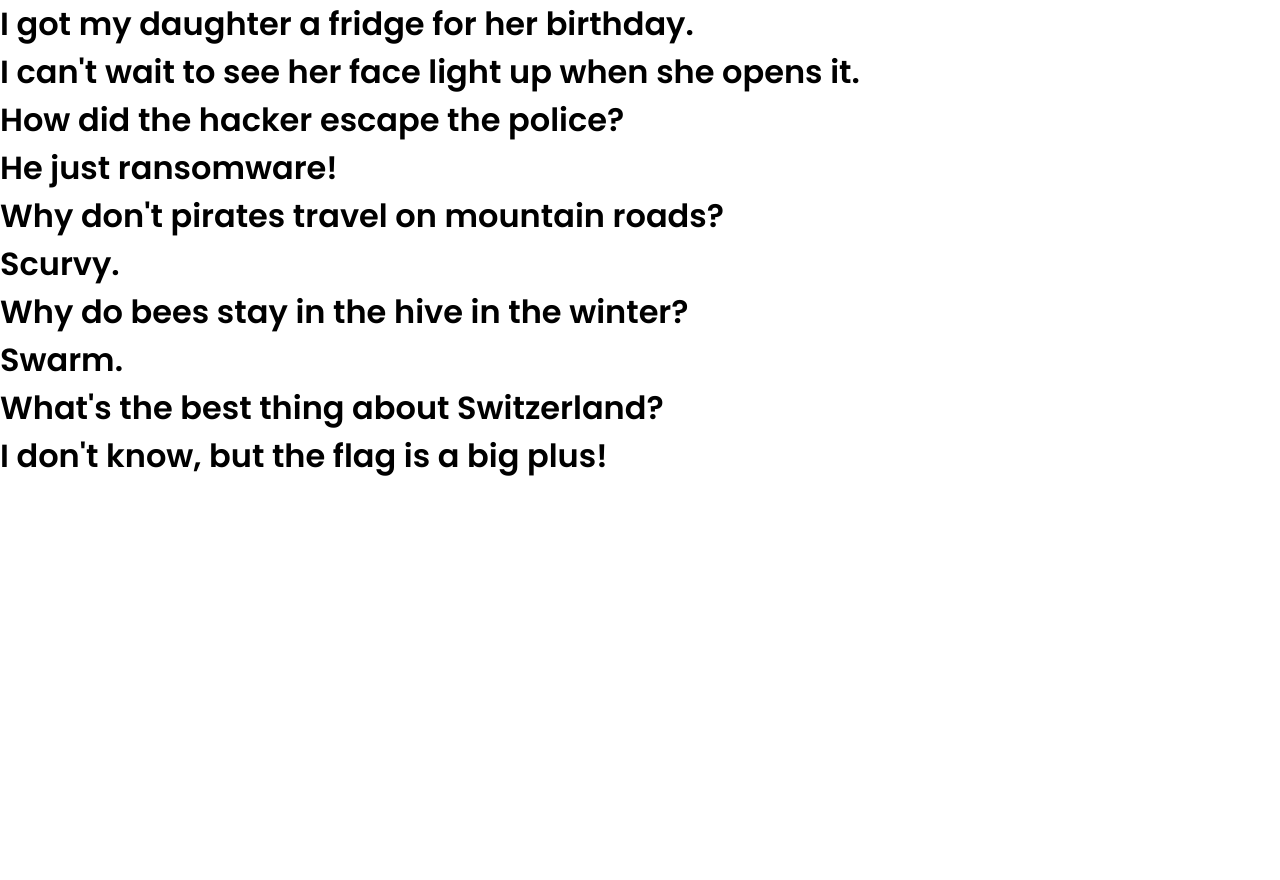
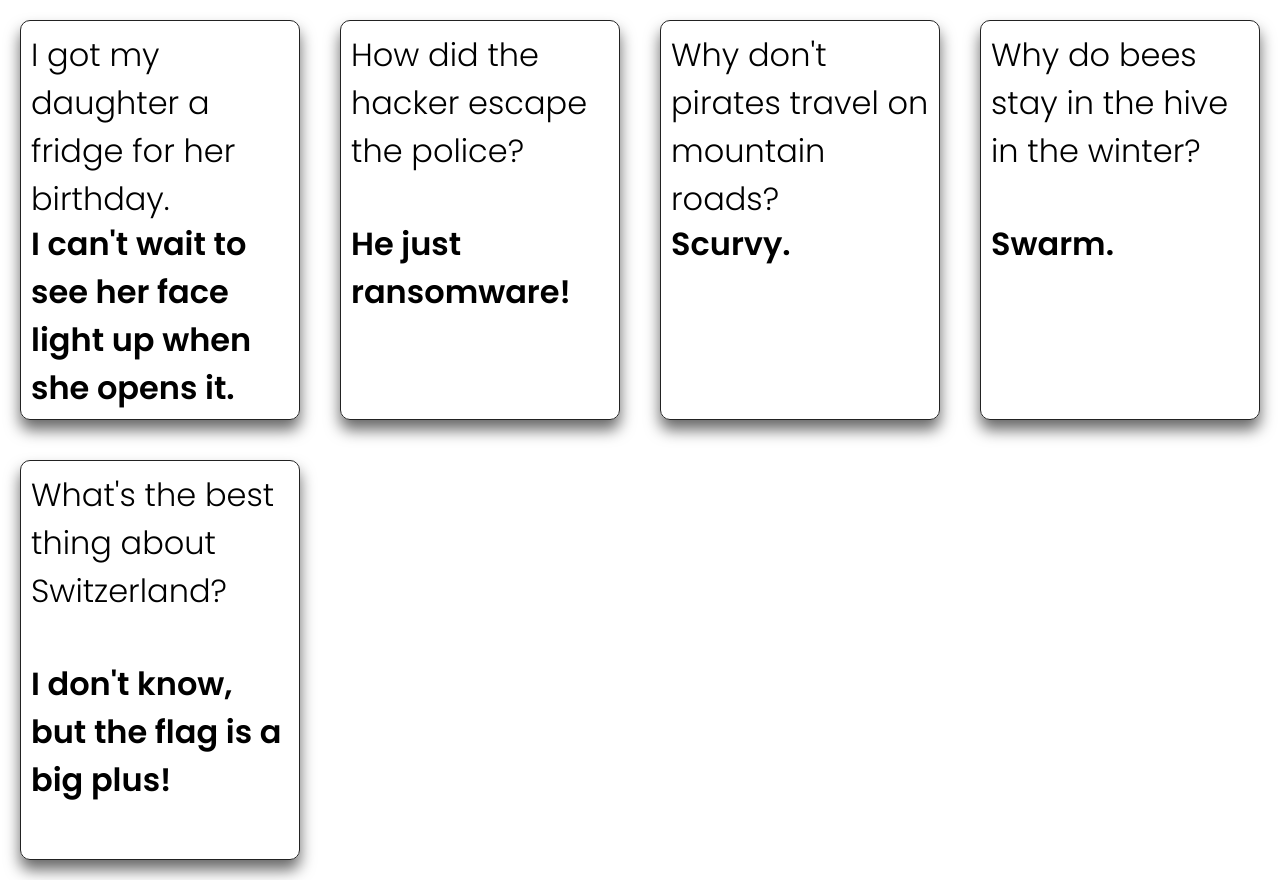
Before and after one commit to crisxchan/jokes-react-props, a React (Vite) app: page / in a window 1280 px wide. Before the commit the page ends 800 px from the top, so only its background shows below. Built offline with nearby package versions, Linux system fonts and the light colour scheme.

Commit message:
Finish joke card ui

```diff
--- a/src/App.css
+++ b/src/App.css
@@ -4,5 +4,11 @@
 }
 
 body {
+  height: 100%;
   font-family: 'Poppins', sans-serif;
 }
+
+#root {
+  display: grid;
+  grid-template-columns: repeat(auto-fit, minmax(300px, 1fr));
+}
--- a/src/component/Joke.jsx
+++ b/src/component/Joke.jsx
@@ -1,4 +1,4 @@
-
+import './joke.css'
 
 export default function Joke(props) {
     return (
--- /dev/null
+++ b/src/component/joke.css
@@ -0,0 +1,24 @@
+#joke {
+    margin: 20px;
+    padding: 10px;
+    border: 1px solid #222;
+    height: 400px;
+    border-radius: 10px;
+    box-shadow: 0px 10px 15px #6A6A6A;
+    display: flex;
+    flex-direction: column;
+    transition: 200ms ease-in-out;
+}
+
+#joke:hover {
+    box-shadow: 0px 15px 15px #6A6A6A;
+}
+
+#setup {
+    font-weight: 400;
+    height: 50%;
+}
+
+#punchline {
+    height: 50%;
+}
```
